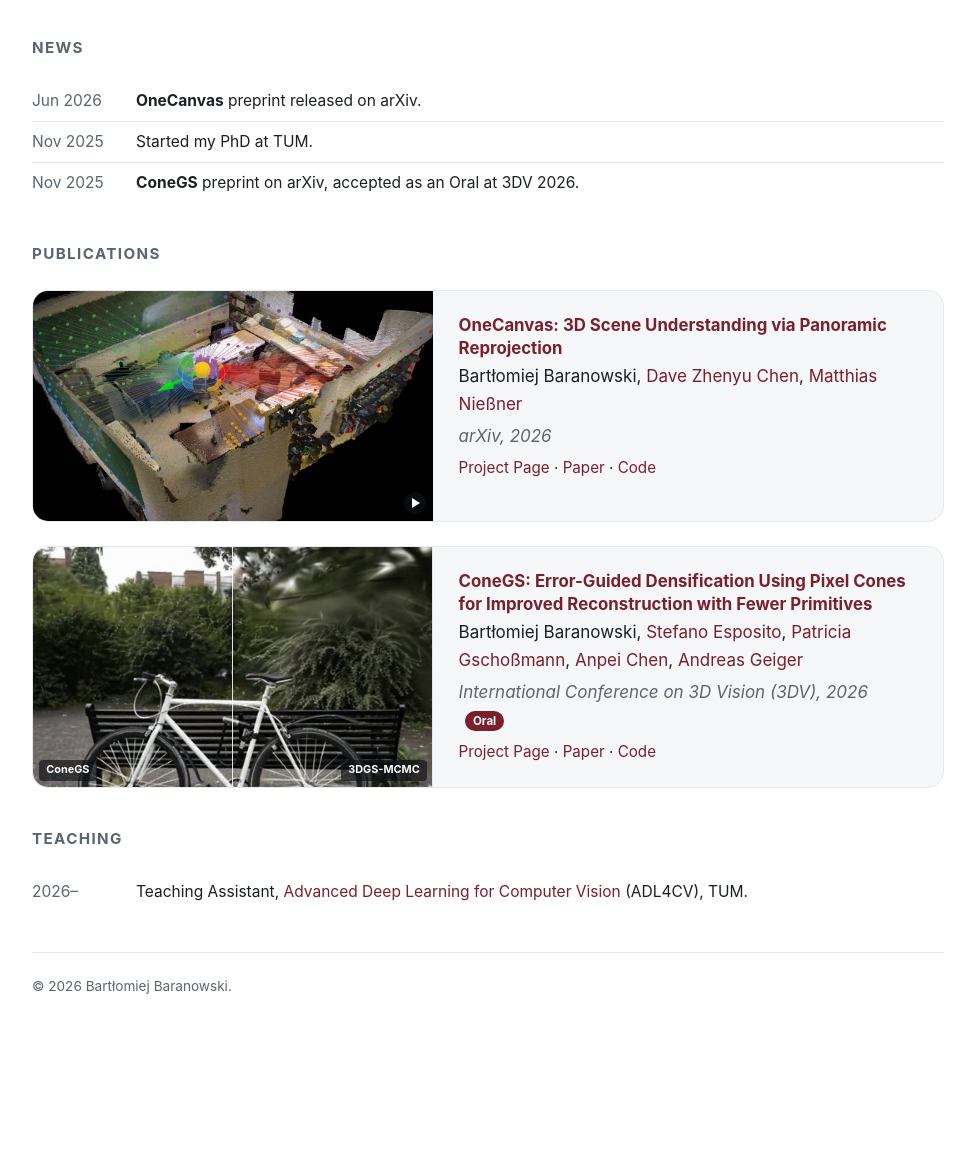
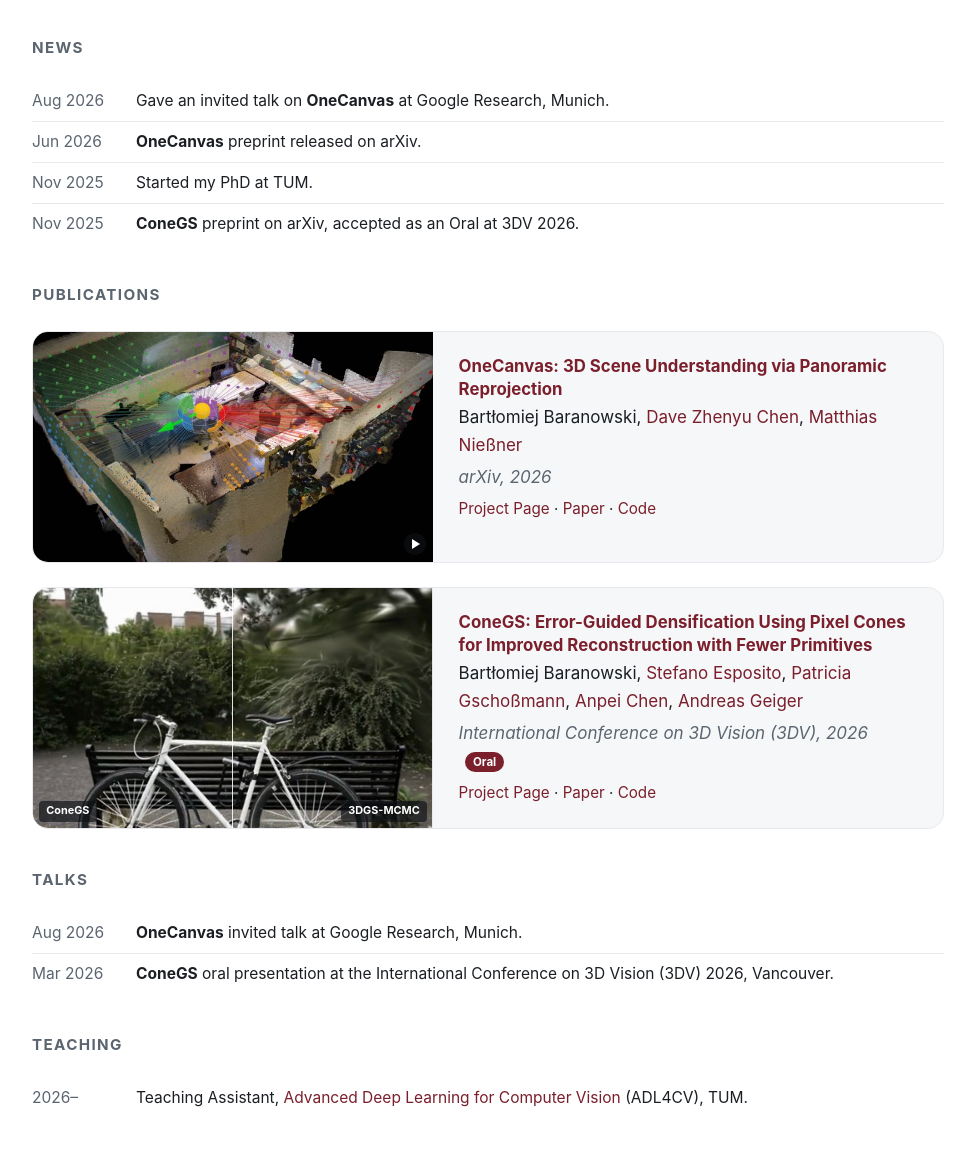
Before and after one commit to baranowskibrt/baranowskibrt.github.io, a plain HTML site: page index.html in a window 1280 px wide. Shown: the part 570-1725 px from the top of the page, without its empty margins (152-1127 px from the left). Before the commit the page ends 1632 px from the top, so only its background shows below. Drawn offline with Linux system fonts and the light colour scheme; some icons are missing.

Commit message:
Add Talks section (Google Research Munich invited talk, 3DV 2026 ConeGS oral in Vancouver) and a news line for the Google talk

```diff
--- a/index.html
+++ b/index.html
@@ -113,6 +113,7 @@
     </header>
     <h2>News</h2>
     <ul class="news">
+      <li><span class="date">Aug 2026</span><span>Gave an invited talk on <b>OneCanvas</b> at Google Research, Munich.</span></li>
       <li><span class="date">Jun 2026</span><span><b>OneCanvas</b> preprint released on arXiv.</span></li>
       <li><span class="date">Nov 2025</span><span>Started my PhD at TUM.</span></li>
       <li><span class="date">Nov 2025</span><span><b>ConeGS</b> preprint on arXiv, accepted as an Oral at 3DV 2026.</span></li>
@@ -157,6 +158,12 @@
         </div>
       </article>
 
+    <h2>Talks</h2>
+    <ul class="news">
+      <li><span class="date">Aug 2026</span><span><b>OneCanvas</b> invited talk at Google Research, Munich.</span></li>
+      <li><span class="date">Mar 2026</span><span><b>ConeGS</b> oral presentation at the International Conference on 3D Vision (3DV) 2026, Vancouver.</span></li>
+    </ul>
+
     <h2>Teaching</h2>
     <ul class="news">
       <li><span class="date">2026&ndash;</span><span>Teaching Assistant, <a href="https://niessner.github.io/ADL4CV/" target="_blank" rel="noopener">Advanced Deep Learning for Computer Vision</a> (ADL4CV), TUM.</span></li>
```
